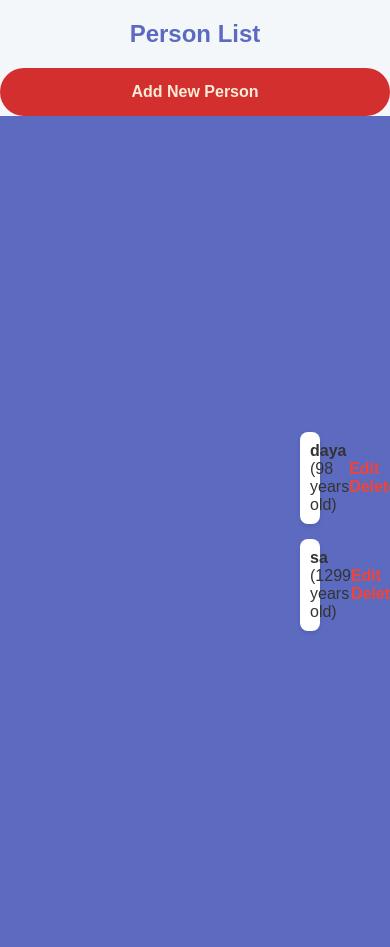
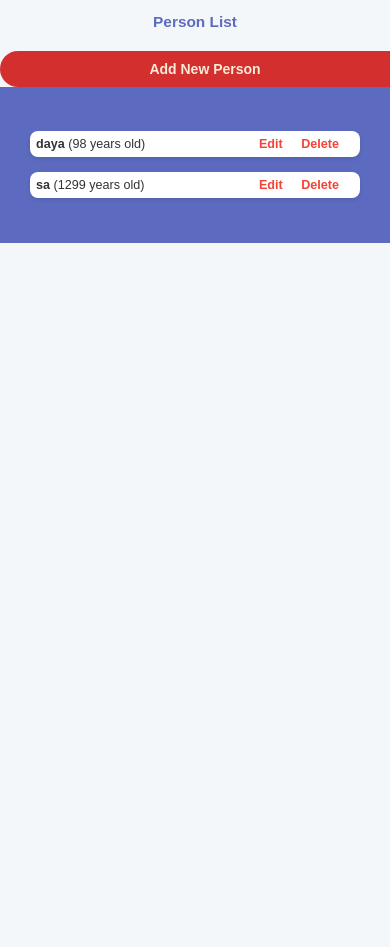
Before and after one commit to dayattt111/CRUD-django, a Django app: page / in a window 390 px wide; the page is wider, and only the part inside the window is pictured. After the commit the page ends 243 px from the top of that part, so only its background shows below. Run offline with Django 5.2, Linux system fonts and the light colour scheme; data comes from the database, SQL or seed files in the repository.

Commit message:
responsiif

```diff
--- a/static/css/gaya.css
+++ b/static/css/gaya.css
@@ -7,24 +7,23 @@ body {
     padding: 0;
 }
 
-.cons{
-    padding: 300px;
-    /* margin: 300px; */
+.cons {
+    padding: 50px;
     background: #5c6bc0;
 }
 
-.btn{
+.btn {
     background: #d32f2f;
-    padding-top: 15px;
-    padding-bottom: 15px;
+    padding: 15px;
     border-radius: 25px;
     color: antiquewhite;
     text-align: center;
-    display:flex ;
+    display: flex;
     justify-content: center;
     align-items: center;
     width: 100%;
 }
+
 h2 {
     color: #5c6bc0;
     text-align: center;
@@ -132,3 +131,95 @@ form button[type="submit"] {
 form button[type="submit"]:hover {
     background-color: #d32f2f;
 }
+
+/* Responsive Design */
+@media (max-width: 1200px) {
+    .cons {
+        padding: 100px;
+    }
+
+    form {
+        max-width: 80%;
+    }
+}
+
+@media (max-width: 992px) {
+    .cons {
+        padding: 80px;
+    }
+
+    form {
+        max-width: 90%;
+    }
+
+    h2 {
+        font-size: 1.3em;
+    }
+
+    button[type="submit"] {
+        padding: 12px 24px;
+    }
+
+    .btn {
+        padding: 12px;
+    }
+}
+
+@media (max-width: 768px) {
+    .cons {
+        padding: 50px;
+    }
+
+    form {
+        max-width: 100%;
+        padding: 15px;
+    }
+
+    h2 {
+        font-size: 1.2em;
+    }
+
+    button[type="submit"] {
+        padding: 10px 20px;
+    }
+
+    .btn {
+        width: 90%;
+    }
+
+    ul li {
+        padding: 8px;
+    }
+}
+
+@media (max-width: 576px) {
+    body {
+        font-size: 14px;
+    }
+
+    .cons {
+        padding: 30px;
+    }
+
+    form {
+        padding: 10px;
+    }
+
+    h2 {
+        font-size: 1.1em;
+    }
+
+    .btn {
+        width: 100%;
+        padding: 10px;
+    }
+
+    button[type="submit"] {
+        padding: 8px 16px;
+    }
+
+    ul li {
+        font-size: 0.9em;
+        padding: 6px;
+    }
+}
```
